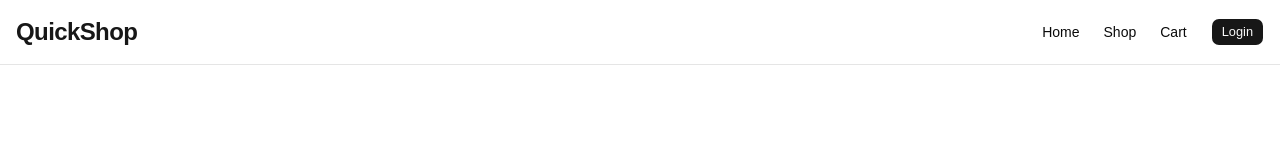
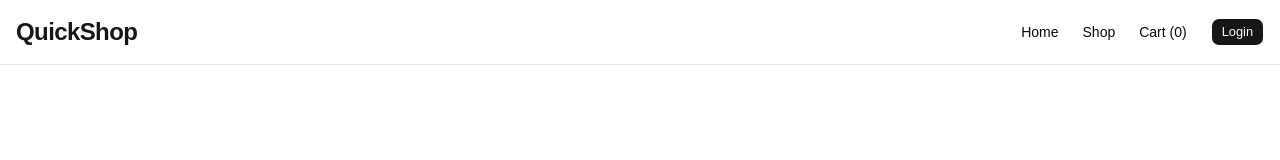
Before and after one commit to jayeshyadav07/QuickShop, a React (Vite) app in the folder app/: page / in a window 1280 px wide. Shown: the top 160 px of the page. Built offline with nearby package versions, Linux system fonts and the light colour scheme; no server answers.

Commit message:
feat: cart count using rtk state

```diff
--- a/app/src/components/Navbar.jsx
+++ b/app/src/components/Navbar.jsx
@@ -2,10 +2,11 @@ import { Link, useNavigate } from 'react-router';
 import { Button } from '@/components/ui/button';
 import { useContext } from 'react';
 import { AuthContext } from '../context/AuthContext';
+import { useSelector } from 'react-redux';
 
 const Navbar = () => {
 	const { user, logout } = useContext(AuthContext);
-
+	const cartItems = useSelector((state) => state.cart.cartItems);
 	const navigate = useNavigate();
 
 	const handleLogout = () => {
@@ -40,7 +41,7 @@ const Navbar = () => {
 						to="/cart"
 						className="text-sm font-medium transition-colors hover:text-primary"
 					>
-						Cart
+						Cart ({cartItems.length})
 					</Link>
 
 					{user ? (
```
